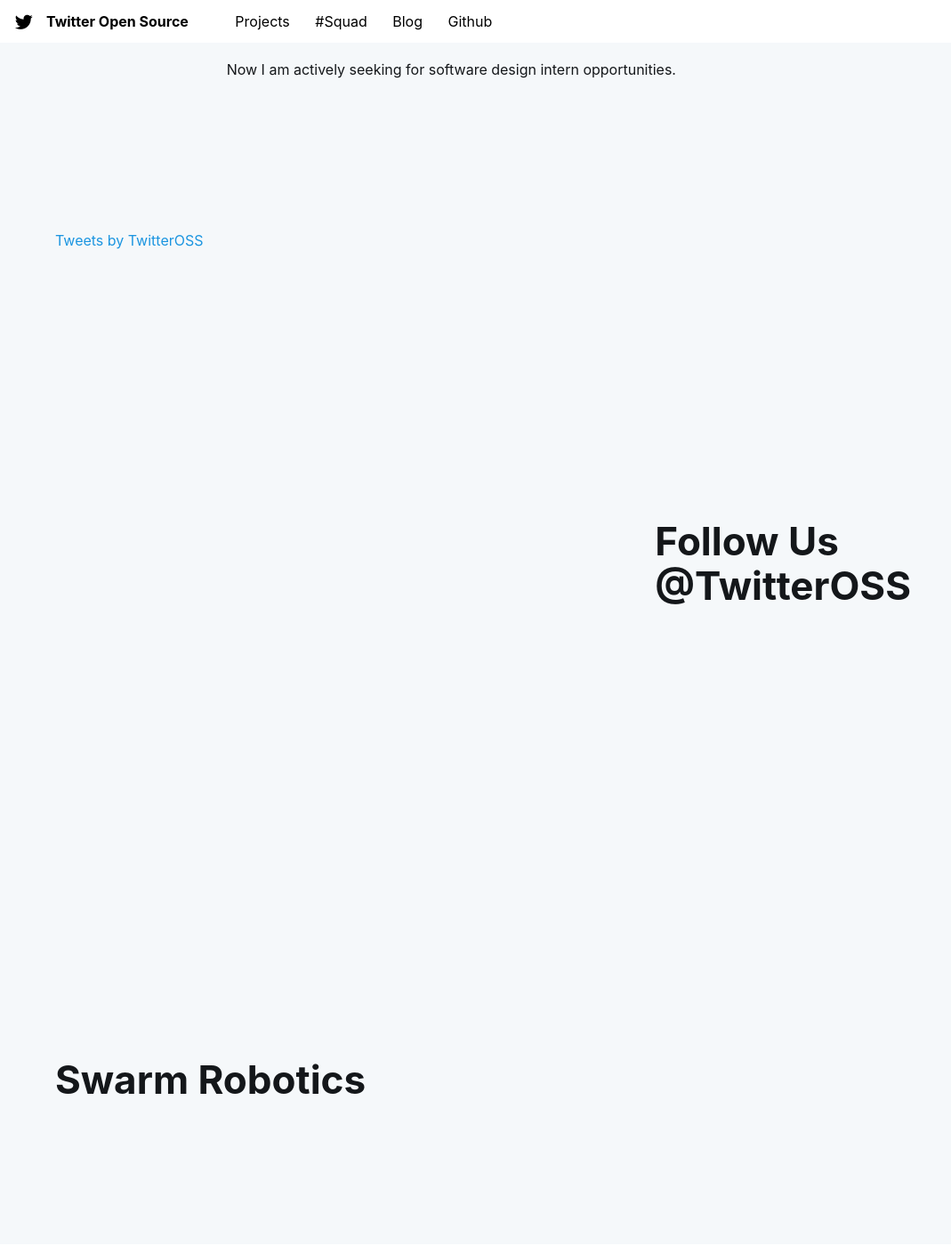
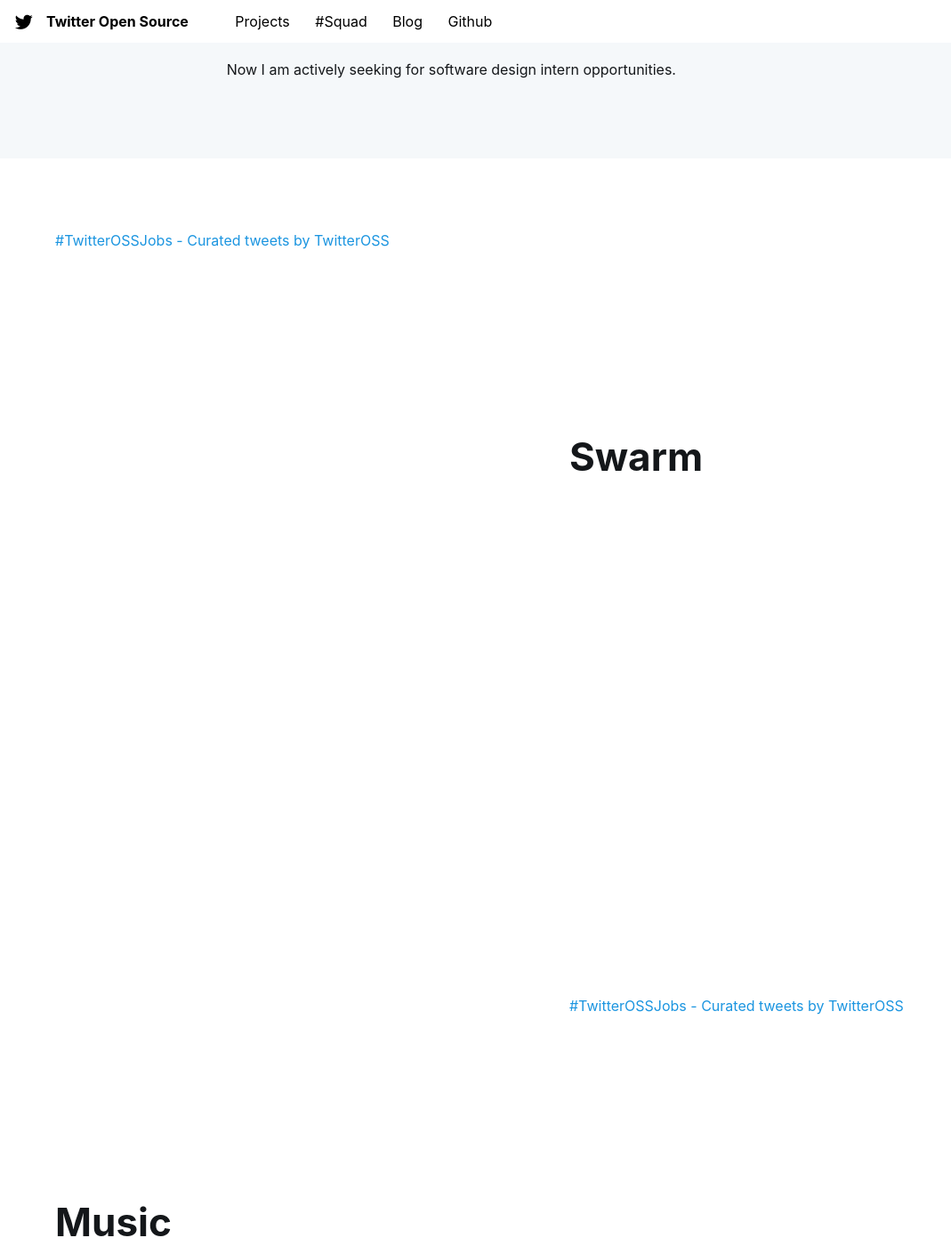
Before and after one commit to Yiweiii/Yiweiii.github.io, a Jekyll site: the page built from index.html, in a window 1280 px wide and 1400 px high, scrolled down 614 px. Shown: the whole window at 89% size, without its empty margins (0-1069 px from the left). Built offline with Jekyll 4.4.1, drawn with Linux system fonts in a browser that asks for light colours; some web fonts are replaced; comment, search, counter and statistics services are not loaded.

Commit message:
beatuif16

```diff
--- a/index.html
+++ b/index.html
@@ -44,21 +44,20 @@
 
 <!-- Follow Us @TwitterOSS -->
 
-<div class="grey section">
+<div class="section first">
     <div class="Grid container">
-        <!-- The heading "Follow Us @TwitterOSS" is inserted with Javascript -->
-        <div id="open-source-timeline" class="Grid-cell timeline-cell u-size1of2">
-            <a class="twitter-timeline" data-height="700px" href="https://twitter.com/TwitterOSS?ref_src=twsrc%5Etfw">Tweets by TwitterOSS</a> <script async src="https://platform.twitter.com/widgets.js" charset="utf-8"></script>
-        </div>
+      <div class="Grid-cell timeline-cell u-size1of2">
+          <a class="twitter-timeline" data-height="700px" data-partner="tweetdeck" href="https://twitter.com/TwitterOSS/timelines/1028044487681925121?ref_src=twsrc%5Etfw">#TwitterOSSJobs - Curated tweets by TwitterOSS</a> <script async src="https://platform.twitter.com/widgets.js" charset="utf-8"></script>
+      </div>
         <div id="career-text" class="Grid-cell left-text u-size5of12 u-after1of12 same-mega-margin">
-            <h1 class="small-title mega-margin career-title">Swarm Robotics</h1>
+            <h1 class="small-title mega-margin career-title">Swarm</h1>
         </div>
     </div>
 </div>
 
 <!-- Join the Flock -->
 
-<div class="section">
+<div class="section second">
     <div class="Grid container">
         <div id="career-text" class="Grid-cell left-text u-size5of12 u-after1of12 same-mega-margin">
             <h1 class="small-title mega-margin career-title">Music Recommendation</h1>
```
